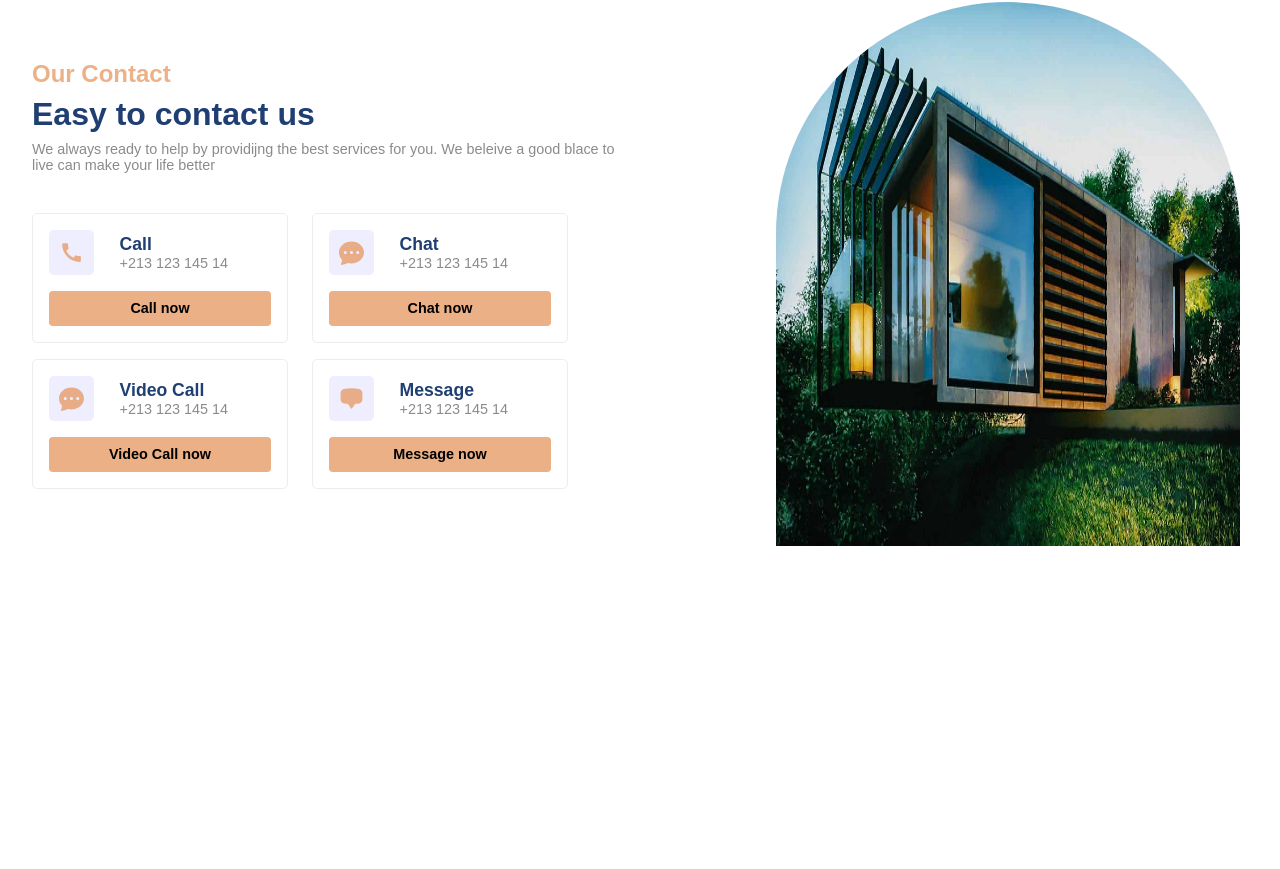
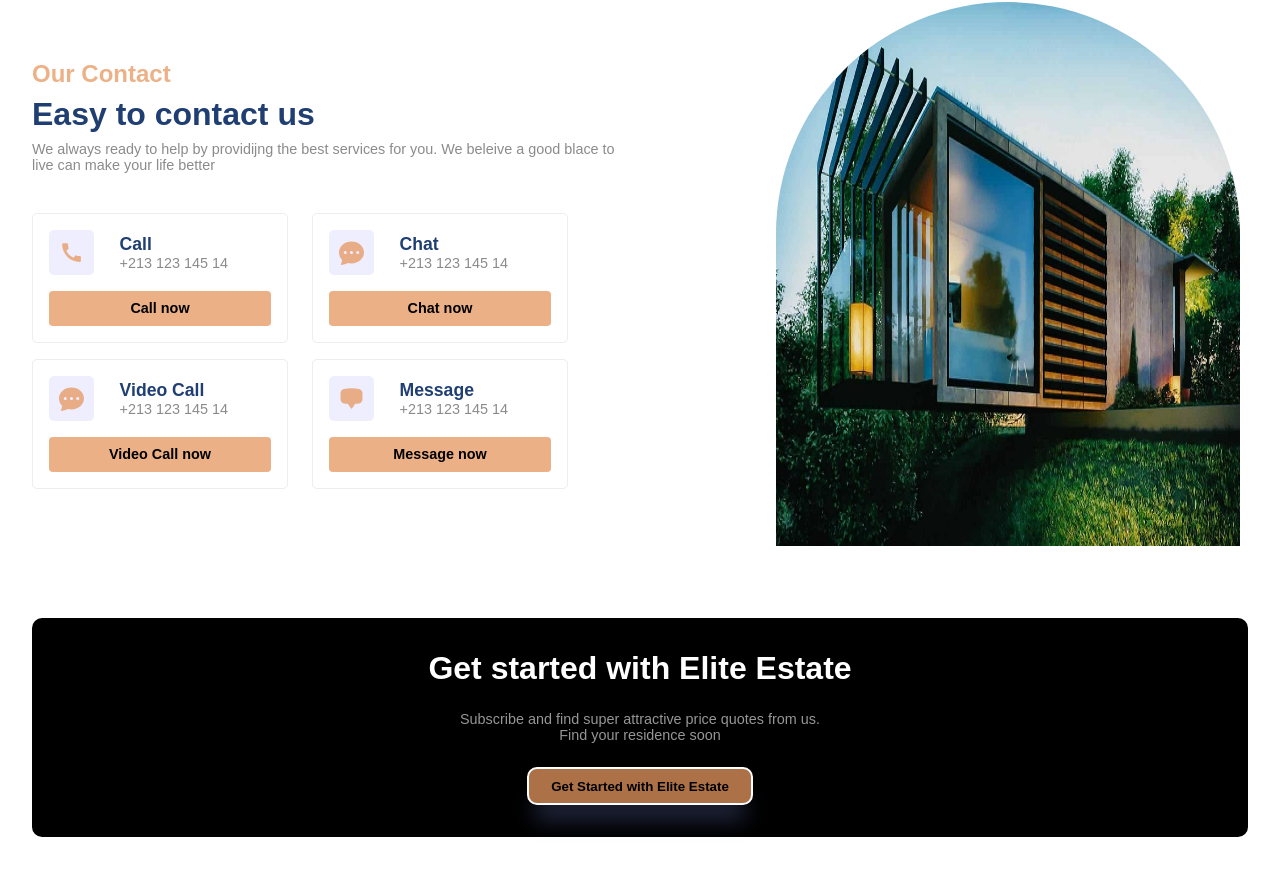
Before and after one commit to OumouDi/React-Real-Estate-Website, a React (Create React App) app: page / in a window 1280 px wide. Shown: the part 2447-3316 px from the top of the page. Before the commit the page ends 3033 px from the top, so only its background shows below. Built offline with nearby package versions, Linux system fonts and the light colour scheme.

Commit message:
getStarted

```diff
--- a/src/App.js
+++ b/src/App.js
@@ -4,7 +4,7 @@
 import Residencies from "./components/residencies/Residencies";
 import Values from "./components/values/Values";
 import Contact from "./components/contact/Contact";
-
+import GetStarted from "./components/getStarted/getStarted";
 function App() {
   return (
     <div className="App">
@@ -16,6 +16,7 @@
       <Residencies />
       <Values />
       <Contact />
+      <GetStarted />
     </div>
   );
 }
--- /dev/null
+++ b/src/components/getStarted/getStarted.css
@@ -0,0 +1,22 @@
+.inner-container{
+    gap: 1.5rem;
+    background: black;
+    padding: 2rem;
+    border-radius: 10px;
+
+    text-align: center;
+}
+
+.inner-container .primaryText{
+    color: white;
+    font-weight: 600;
+}
+.inner-container .secondaryText{
+    color: rgba(255, 255, 255, 0.587);
+}
+.inner-container .button {
+    background: rgba(230, 151, 95, 0.752);
+    border: 2px solid white;
+    box-shadow: var(--shadow);
+    border-radius: 10px;
+}
--- /dev/null
+++ b/src/components/getStarted/getStarted.jsx
@@ -0,0 +1,24 @@
+import React from "react";
+import "./getStarted.css";
+
+const GetStarted = () => {
+  return (
+    <div id="get-started" className="g-wrapper">
+      <div className="paddings innerWidth g-container">
+        <div className="flexColCenter inner-container">
+          <span className="primaryText">Get started with Elite Estate</span>
+          <span className="secondaryText">
+            Subscribe and find super attractive price quotes from us.
+            <br />
+            Find your residence soon
+          </span>
+          <button className="button" href>
+            <a href="mailto:mail@gmail.com">Get Started with Elite Estate</a>
+          </button>
+        </div>
+      </div>
+    </div>
+  );
+};
+
+export default GetStarted;
```
